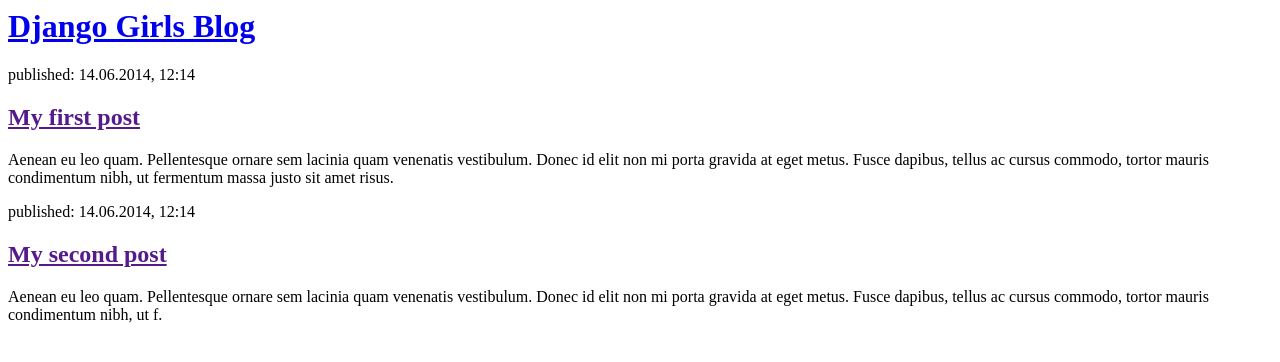
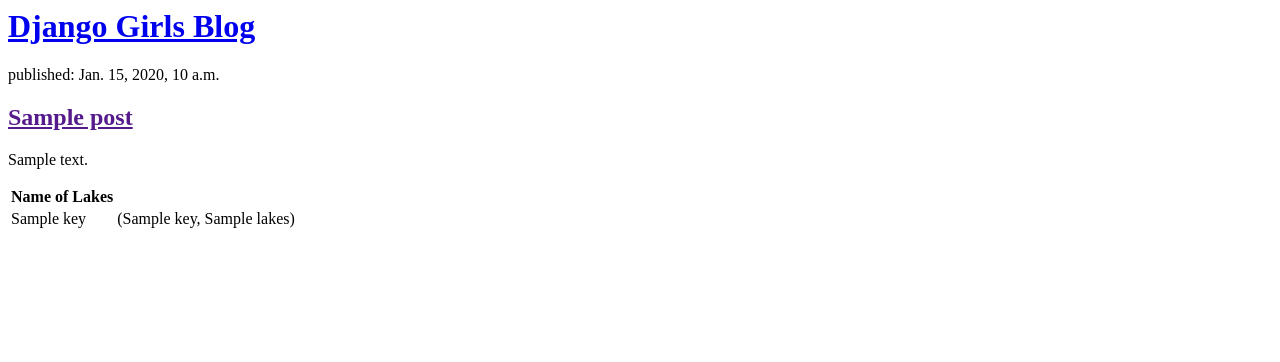
Before and after one commit to antonhughes/djangostart, a Django app: template blog/templates/blog/post_list.html in a window 1280 px wide. Shown: the top 362 px of the page. Run offline with Django 3.2, Linux system fonts and the light colour scheme; tables that the repository leaves empty hold one stand-in row (values such as "Sample post"); the template is opened without the code that fills it: values that come from a table or form of the project are taken from there, most other values are stand-ins (such as "Sample title", 1, 10 or a date in 2020).

Commit message:
Modifed templates to display posts from database

```diff
--- a/blog/templates/blog/post_list.html
+++ b/blog/templates/blog/post_list.html
@@ -7,16 +7,25 @@
     <h1><a href="/">Django Girls Blog</a></h1>
 </div>
 
+{% for post in posts %}
 <div>
-            <p>published: 14.06.2014, 12:14</p>
-            <h2><a href="">My first post</a></h2>
-            <p>Aenean eu leo quam. Pellentesque ornare sem lacinia quam venenatis vestibulum. Donec id elit non mi porta gravida at eget metus. Fusce dapibus, tellus ac cursus commodo, tortor mauris condimentum nibh, ut fermentum massa justo sit amet risus.</p>
+    <p>published: {{ post.published_date }}</p>
+    <h2><a href="">{{ post.title }}</a></h2>
+    <p>{{ post.text|linebreaksbr }}</p>
 </div>
+{% endfor %}
 
-        <div>
-            <p>published: 14.06.2014, 12:14</p>
-            <h2><a href="">My second post</a></h2>
-            <p>Aenean eu leo quam. Pellentesque ornare sem lacinia quam venenatis vestibulum. Donec id elit non mi porta gravida at eget metus. Fusce dapibus, tellus ac cursus commodo, tortor mauris condimentum nibh, ut f.</p>
-        </div>
+<table>
+    <th>Name of Lakes</th>
+    {% for key, values in lakes.items %}
+    <tr>
+        <td>{{key}}</td>
+        {% for v in values %}
+        <td> {{v}}</td>
+        {% endfor %}
+    </tr>
+    {% endfor %}
+</table>
+
 </body>
 </html>
```
Also changed, not shown: blog/views.py (+6 -1 lines), 1 other file. Lines whose indentation alone changed are shown as unchanged.
